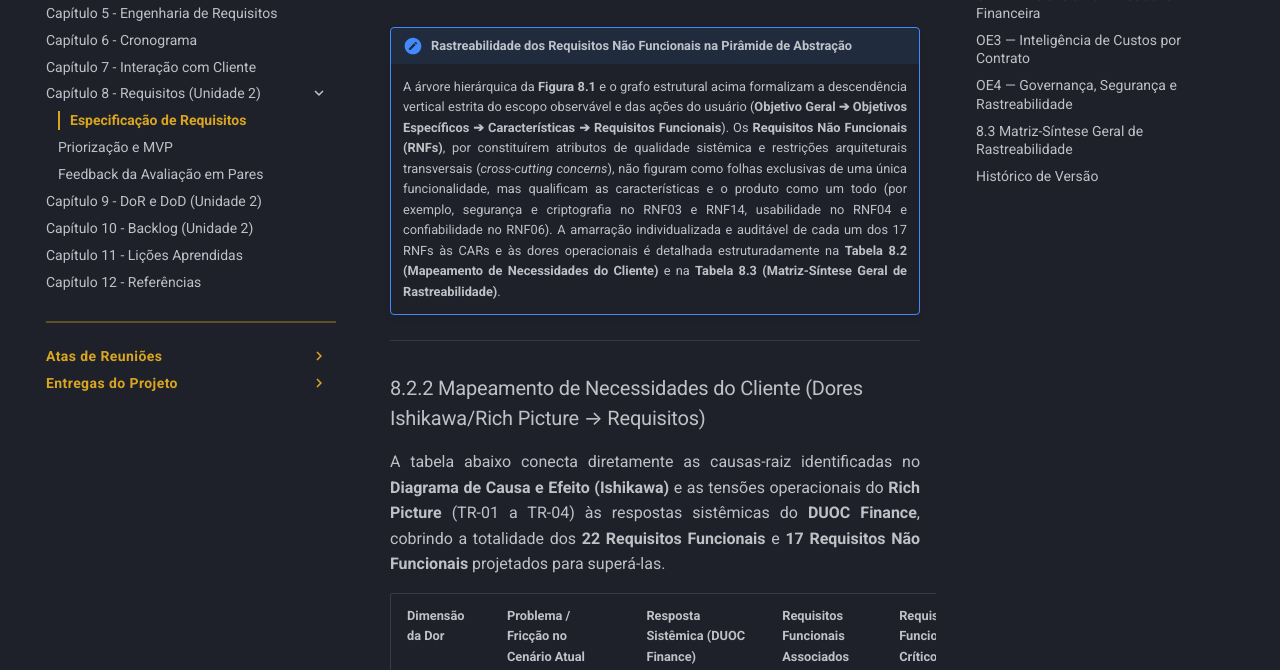
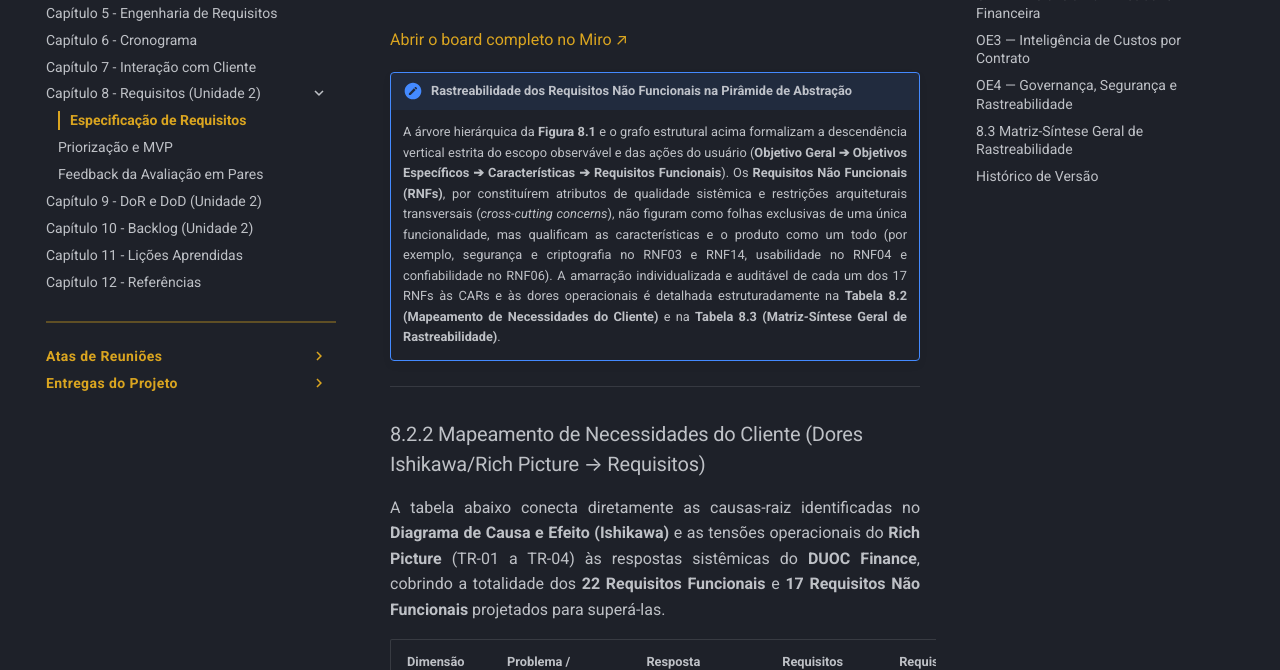
Before and after one commit to mdsreq-fga-unb/REQ-2026.2-T01-DUOC-Finance, an MkDocs documentation site: the page built from docs/requisitos/index.md, in a window 1280 px wide and 900 px high, scrolled down 3052 px, cut to the strip 230-900 px from the top of the window. Built offline with MkDocs 1.6.1 and Material for MkDocs 9.7.7, drawn with Linux system fonts in a browser that asks for light colours.

Commit message:
docs(rastreabilidade): adicionar link do board da piramide no Miro

```diff
--- a/docs/requisitos/index.md
+++ b/docs/requisitos/index.md
@@ -48,6 +48,14 @@
     allowfullscreen>
   </iframe>
 </div>
+
+<p align="center">
+  <a href="https://miro.com/app/board/uXjVEd_ZDOg=/?share_link_id=457510525802"
+     target="_blank"
+     rel="noopener noreferrer">
+    Abrir o board completo no Miro ↗
+  </a>
+</p>
 
 !!! note "Rastreabilidade dos Requisitos Não Funcionais na Pirâmide de Abstração"
     A árvore hierárquica da **Figura 8.1** e o grafo estrutural acima formalizam a descendência vertical estrita do escopo observável e das ações do usuário (**Objetivo Geral ➔ Objetivos Específicos ➔ Características ➔ Requisitos Funcionais**). Os **Requisitos Não Funcionais (RNFs)**, por constituírem atributos de qualidade sistêmica e restrições arquiteturais transversais (*cross-cutting concerns*), não figuram como folhas exclusivas de uma única funcionalidade, mas qualificam as características e o produto como um todo (por exemplo, segurança e criptografia no RNF03 e RNF14, usabilidade no RNF04 e confiabilidade no RNF06). A amarração individualizada e auditável de cada um dos 17 RNFs às CARs e às dores operacionais é detalhada estruturadamente na **Tabela 8.2 (Mapeamento de Necessidades do Cliente)** e na **Tabela 8.3 (Matriz-Síntese Geral de Rastreabilidade)**.
```
